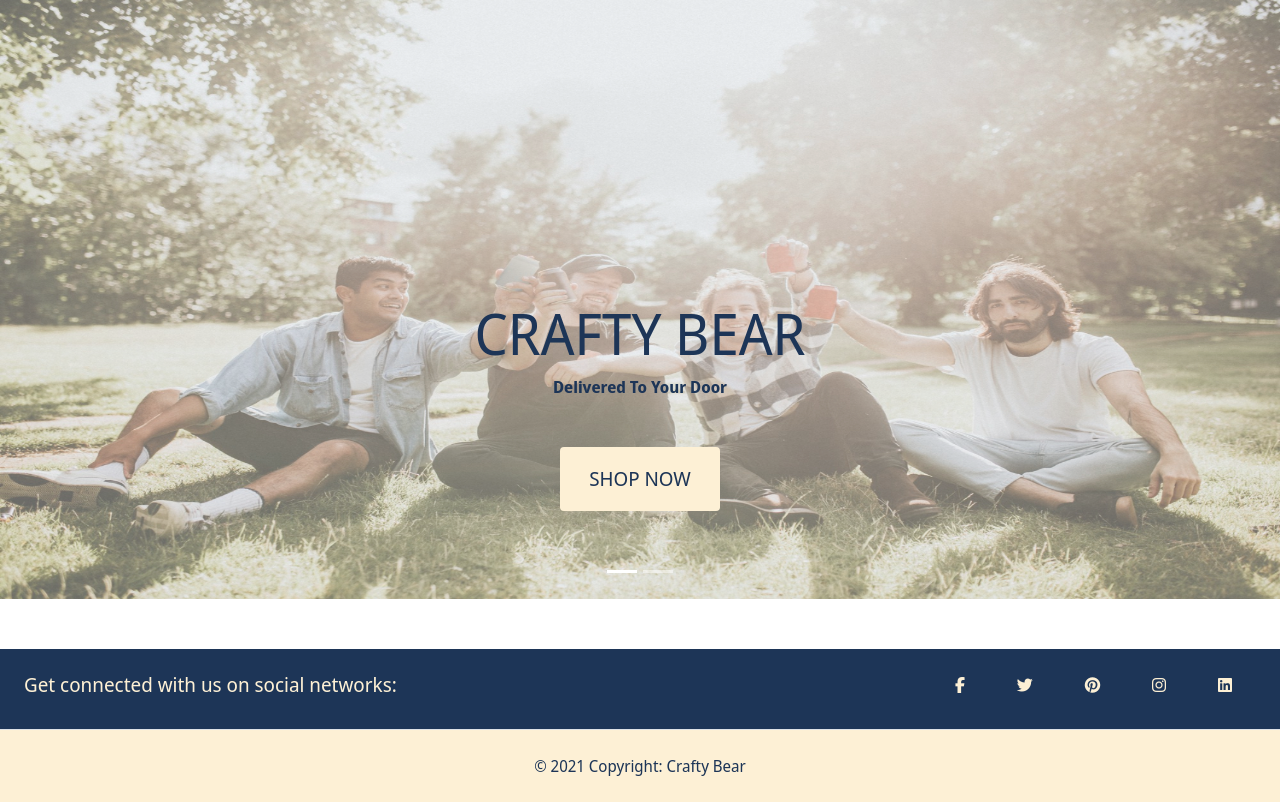
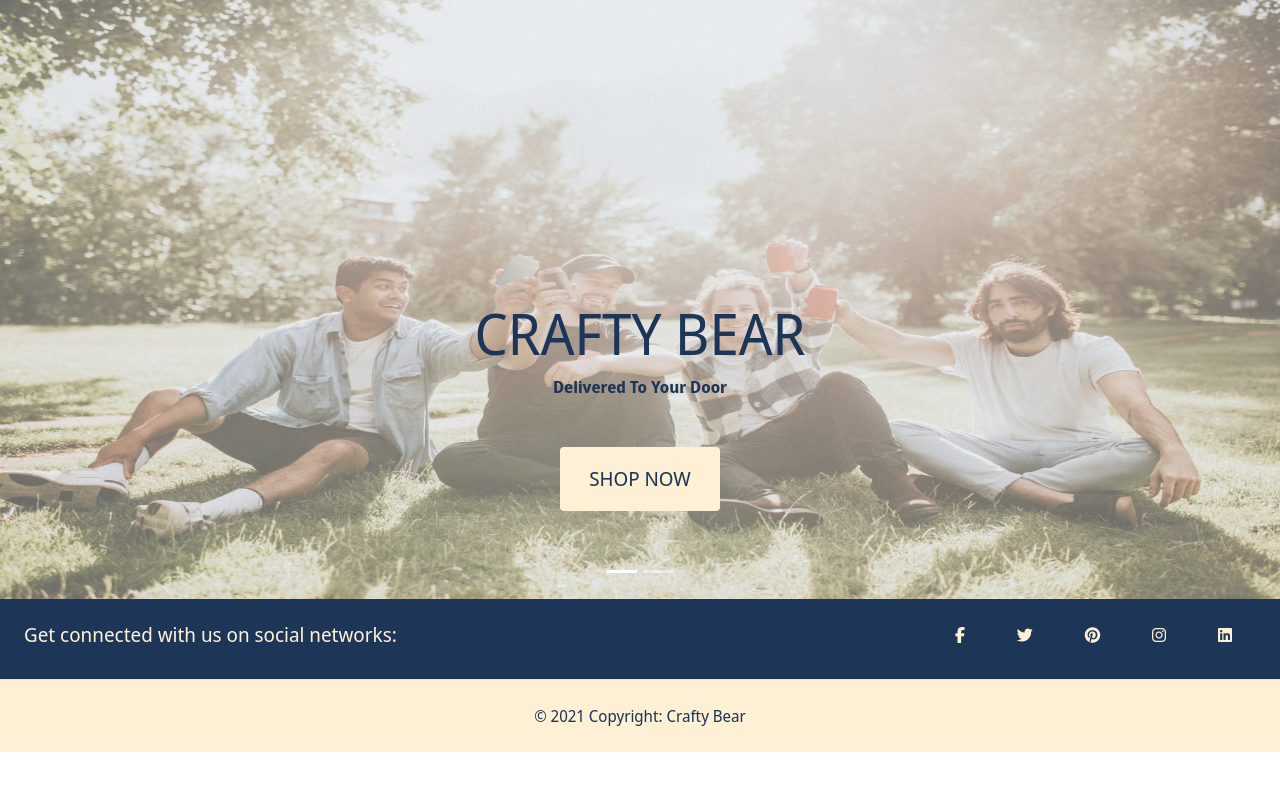
Before and after one commit to pbaker321/crafty-bear-project-4, a Django app: page / in a window 1280 px wide. Shown: the part 165-967 px from the top of the page. After the commit the page ends 917 px from the top, so only its background shows below. Run offline with Django 3.2, Linux system fonts and the light colour scheme; parts of the project's set-up code (start-up, migrations or seed data) failed here and were passed over; some libraries are stand-ins or nearby versions.

Commit message:
fix to footer for all pages

```diff
--- a/static/css/base.css
+++ b/static/css/base.css
@@ -8,6 +8,8 @@ main {
 
 body {
     background-color: #ffffff;
+    background-repeat: no-repeat;
+    background-attachment: fixed;
     font-family: 'Noto Sans Display';
     display: flex;
     min-height: 100vh;
@@ -167,7 +169,7 @@ footer {
 }
 
 .page-footer {
-    margin-top: 50px;
+    margin-top: auto;
     min-width: 100%;
 }
 
```
